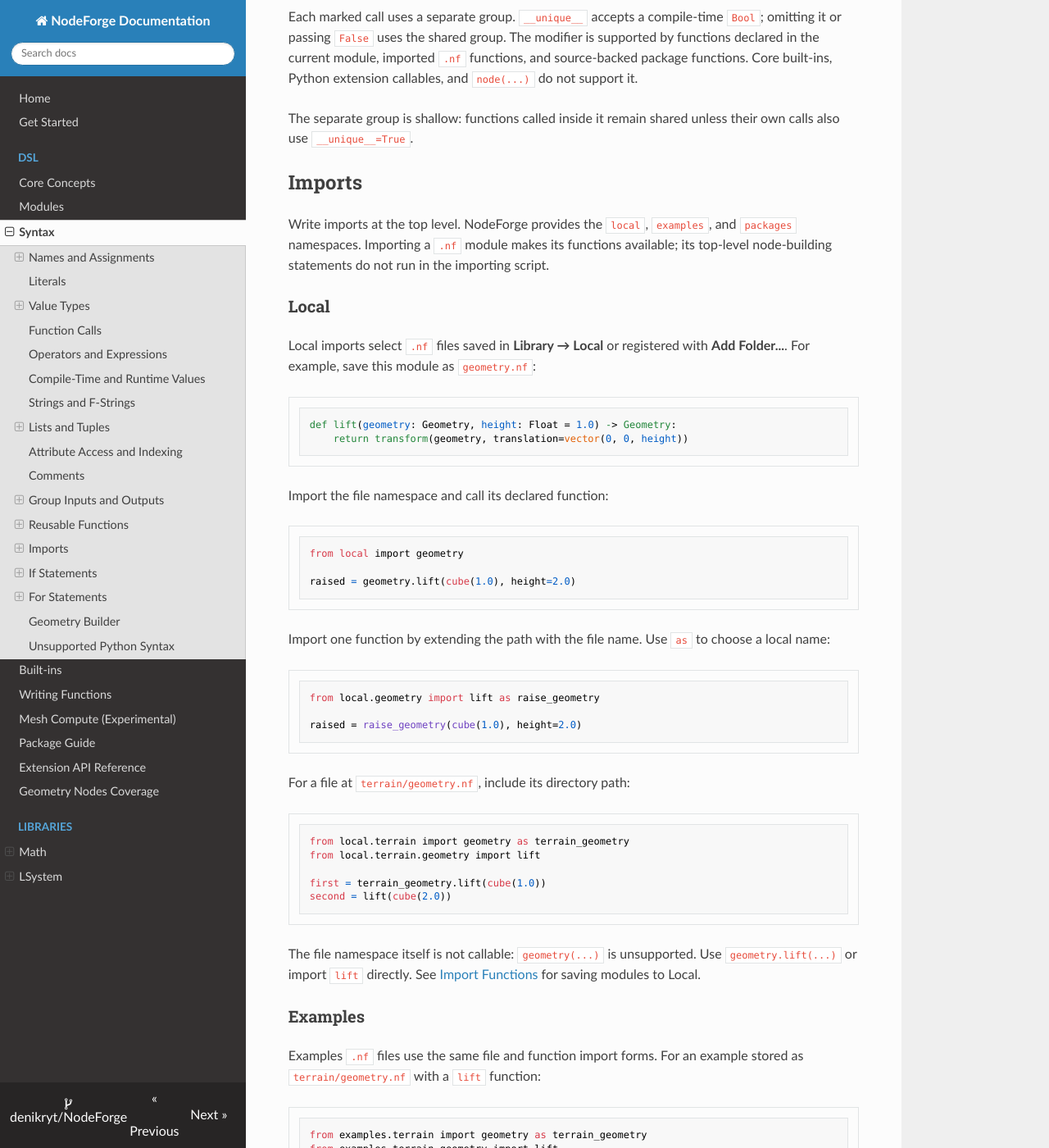
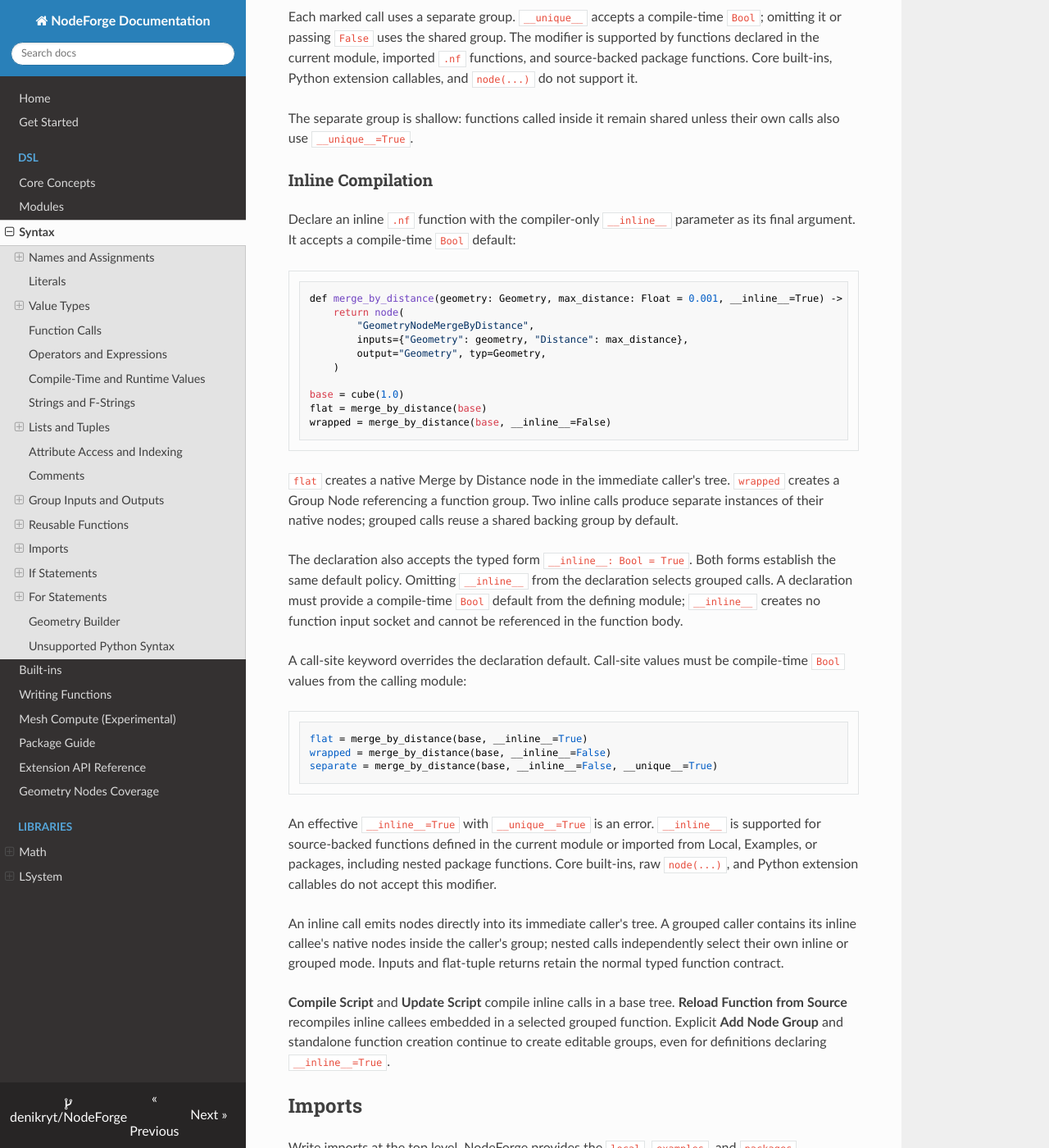
Before and after one commit to denikryt/NodeForge, an MkDocs documentation site: the page built from docs/SYNTAX.md, in a window 1280 px wide and 1400 px high, scrolled down 11109 px. Shown: the whole window at 82% size. Built offline with MkDocs 1.6.1, drawn with Linux system fonts in a browser that asks for light colours; nearby versions of some CDN libraries.

Commit message:
docs(inline): document call modes and release 0.92.0

````diff
--- a/__init__.py
+++ b/__init__.py
@@ -1,6 +1,6 @@
 """NodeForge Blender addon package."""
 
-NODEFORGE_VERSION = (0, 91, 1)
+NODEFORGE_VERSION = (0, 92, 0)
 
 bl_info = {
     "name": "NodeForge",
--- a/blender_manifest.toml
+++ b/blender_manifest.toml
@@ -1,6 +1,6 @@
 schema_version = "1.0.0"
 id = "nodeforge"
-version = "0.91.1"
+version = "0.92.0"
 name = "NodeForge"
 tagline = "Compile a procedural DSL into Blender Geometry Nodes"
 maintainer = "nachitima"
--- a/docs/SYNTAX.md
+++ b/docs/SYNTAX.md
@@ -405,6 +405,41 @@ Each marked call uses a separate group. `__unique__` accepts a compile-time `Boo
 
 The separate group is shallow: functions called inside it remain shared unless their own calls also use `__unique__=True`.
 
+### Inline Compilation
+
+Declare an inline `.nf` function with the compiler-only `__inline__` parameter as its final argument. It accepts a compile-time `Bool` default:
+
+```python
+def merge_by_distance(geometry: Geometry, max_distance: Float = 0.001, __inline__=True) -> Geometry:
+    return node(
+        "GeometryNodeMergeByDistance",
+        inputs={"Geometry": geometry, "Distance": max_distance},
+        output="Geometry", typ=Geometry,
+    )
+
+base = cube(1.0)
+flat = merge_by_distance(base)
+wrapped = merge_by_distance(base, __inline__=False)
+```
+
+`flat` creates a native Merge by Distance node in the immediate caller's tree. `wrapped` creates a Group Node referencing a function group. Two inline calls produce separate instances of their native nodes; grouped calls reuse a shared backing group by default.
+
+The declaration also accepts the typed form `__inline__: Bool = True`. Both forms establish the same default policy. Omitting `__inline__` from the declaration selects grouped calls. A declaration must provide a compile-time `Bool` default from the defining module; `__inline__` creates no function input socket and cannot be referenced in the function body.
+
+A call-site keyword overrides the declaration default. Call-site values must be compile-time `Bool` values from the calling module:
+
+```python
+flat = merge_by_distance(base, __inline__=True)
+wrapped = merge_by_distance(base, __inline__=False)
+separate = merge_by_distance(base, __inline__=False, __unique__=True)
+```
+
+An effective `__inline__=True` with `__unique__=True` is an error. `__inline__` is supported for source-backed functions defined in the current module or imported from Local, Examples, or packages, including nested package functions. Core built-ins, raw `node(...)`, and Python extension callables do not accept this modifier.
+
+An inline call emits nodes directly into its immediate caller's tree. A grouped caller contains its inline callee's native nodes inside the caller's group; nested calls independently select their own inline or grouped mode. Inputs and flat-tuple returns retain the normal typed function contract.
+
+**Compile Script** and **Update Script** compile inline calls in a base tree. **Reload Function from Source** recompiles inline callees embedded in a selected grouped function. Explicit **Add Node Group** and standalone function creation continue to create editable groups, even for definitions declaring `__inline__=True`.
+
 ## Imports
 
 Write imports at the top level. NodeForge provides the `local`, `examples`, and `packages` namespaces. Importing a `.nf` module makes its functions available; its top-level node-building statements do not run in the importing script.
````
Also changed, not shown: dev/CHANGELOG.md (+5 -0 lines), docs/GET_STARTED.md (+1 -1 lines), docs/PACKAGES.md (+1 -1 lines), docs/WRITING_FUNCTIONS.md (+19 -3 lines), 1 other file.
